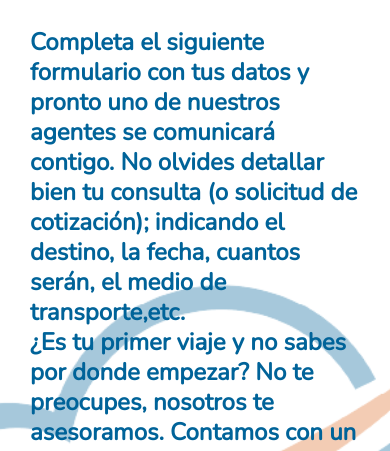
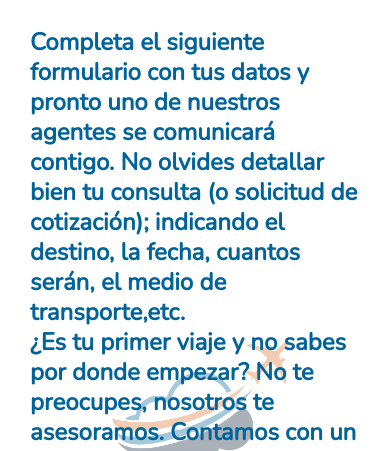
Before and after one commit to TobiasGutierrez/proyecto-agencia, a plain HTML site: page paginas/contacto.html in a window 390 px wide. Shown: the part 393-844 px from the top of the page. Drawn offline with nearby package versions, Linux system fonts and the light colour scheme.

Commit message:
tuki listo para mergear

```diff
--- a/style.css
+++ b/style.css
@@ -594,11 +594,6 @@ body {
         font-family    : sans-serif;
     }
 
-    /* Body imagen */
-    body {
-        background-size: 300%;
-    }
-
     /* Termina barra */
 
     /* INDEX */
```
